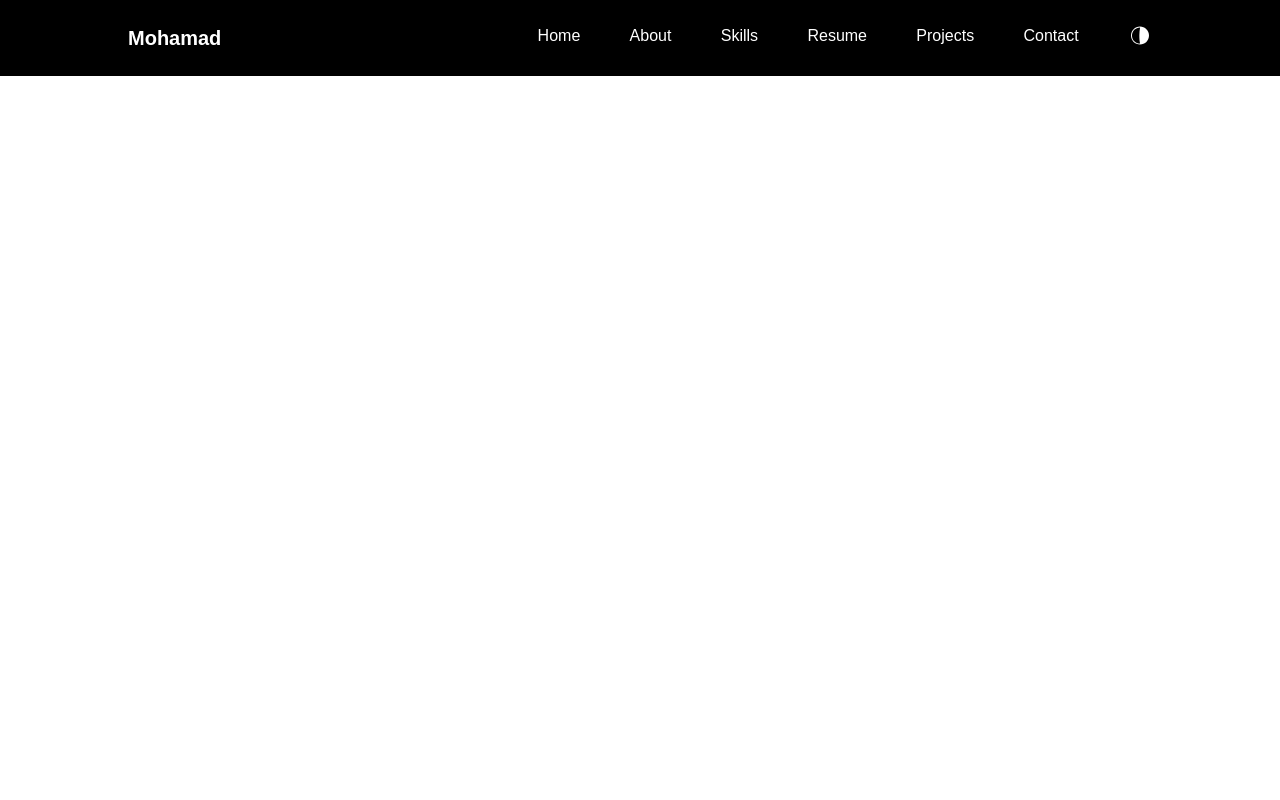
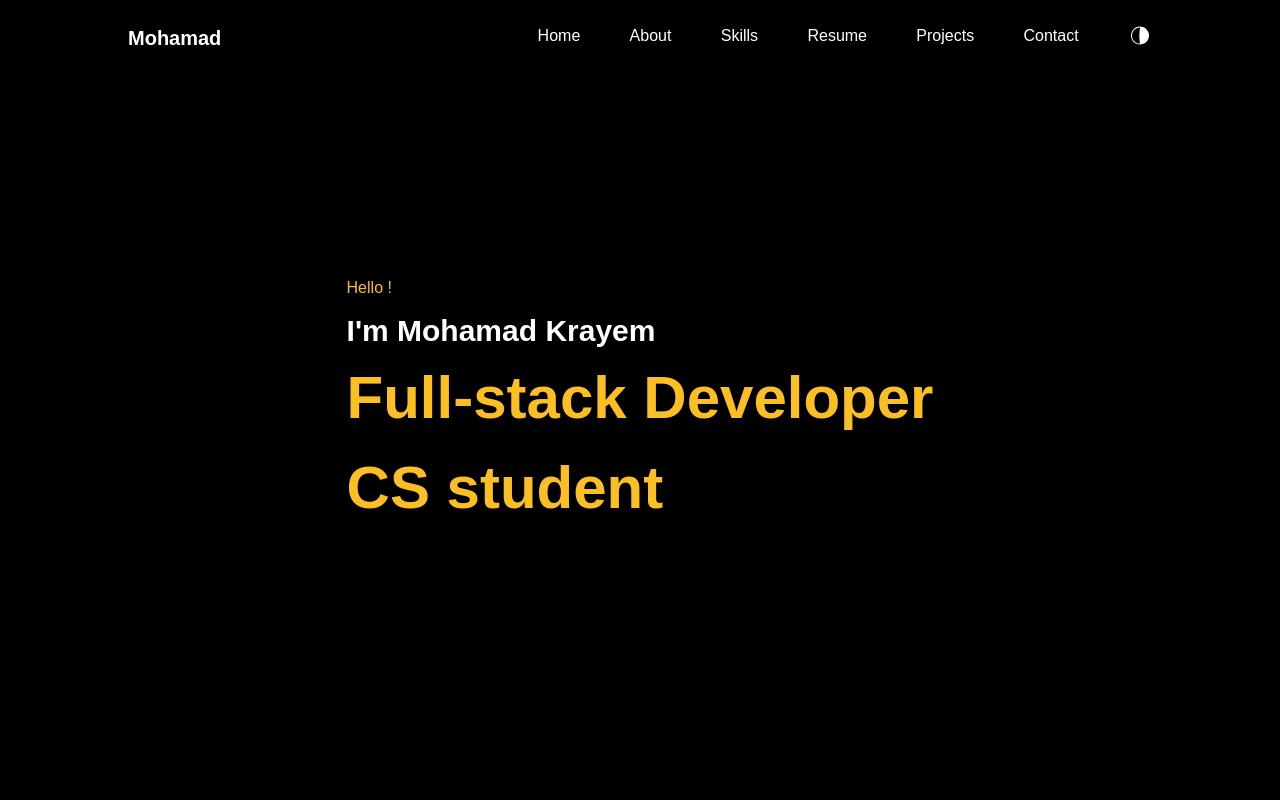
Before and after one commit to mohamadKrayem/Portfolio, a React (Vite) app: page / in a window 1280 px wide. Shown: the top 800 px of the page. Built offline with nearby package versions, Linux system fonts and the light colour scheme.

Commit message:
finished the Home page

```diff
--- a/src/App.jsx
+++ b/src/App.jsx
@@ -1,12 +1,16 @@
-import { useState } from 'react'
-import './App.css'
-import Navbar from './components/Navbar/Navbar'
+import { useState } from 'react';
+import './App.css';
+import Navbar from './components/Navbar/Navbar';
+import Home from './Section/Home';
+import About from './Section/About';
 
 function App() {
 
   return (
     <div className="bg-black text-white">
       <Navbar />
+      <Home />
+      <About />
     </div>
   )
 }
--- /dev/null
+++ b/src/Section/About.jsx
@@ -0,0 +1,9 @@
+import React from 'react'
+
+const About = () => {
+  return (
+    <div className='flex justify-center items-center h-screen'>About</div>
+  )
+}
+
+export default About
--- /dev/null
+++ b/src/Section/Home.jsx
@@ -0,0 +1,16 @@
+import React from 'react'
+
+const Home = () => {
+  return (
+    <div className='flex flex-col justify-center items-center h-screen'>
+      <div className=''>
+        <h1 className='text-amber-400 leading-10'>Hello !</h1>
+        <h1 className='font-bold text-3xl leading-normal'>I'm Mohamad Krayem</h1>
+        <h1 className='font-bold text-6xl leading-normal text-amber-400'>Full-stack Developer</h1>
+        <h1 className='font-bold text-6xl leading-normal text-amber-400'>CS student</h1>
+      </div>
+    </div>
+  )
+}
+
+export default Home
--- a/src/components/Navbar/Navbar.jsx
+++ b/src/components/Navbar/Navbar.jsx
@@ -3,7 +3,7 @@ import {WiMoonAltWaningCrescent1} from 'react-icons/wi';
 
 const Navbar = () => {
   return (
-    <nav className='flex py-6 px-32'>
+    <nav className='flex py-6 px-32 absolute h-fit w-full'>
 
       <h2 className='text-xl font-bold basis-2/5' >Mohamad</h2>
 
```
